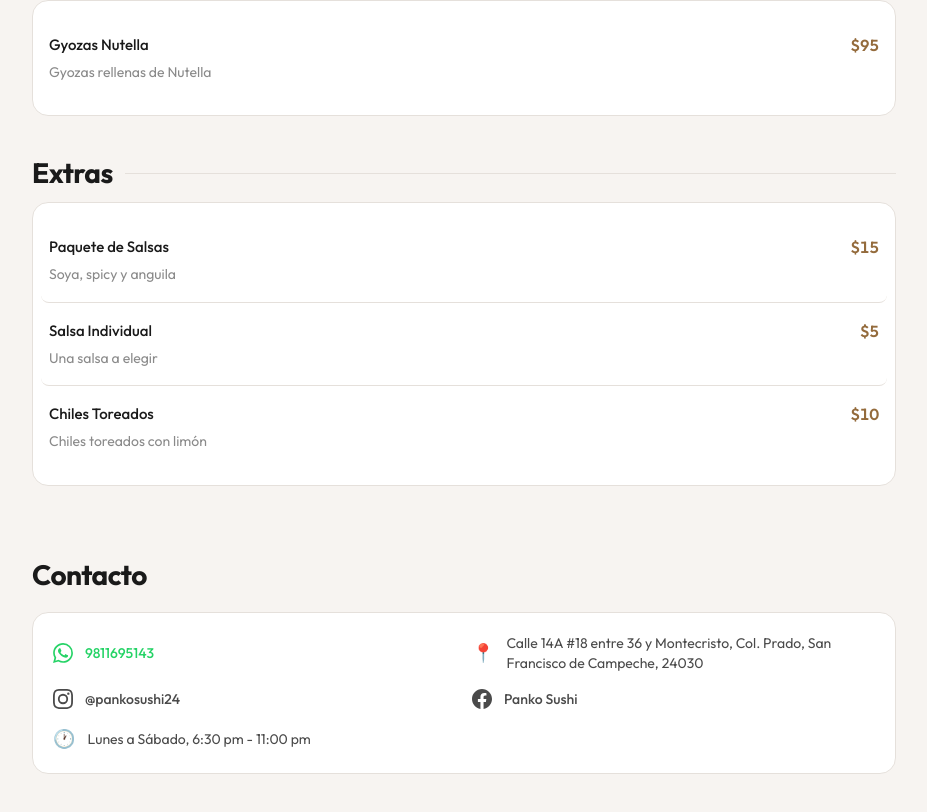
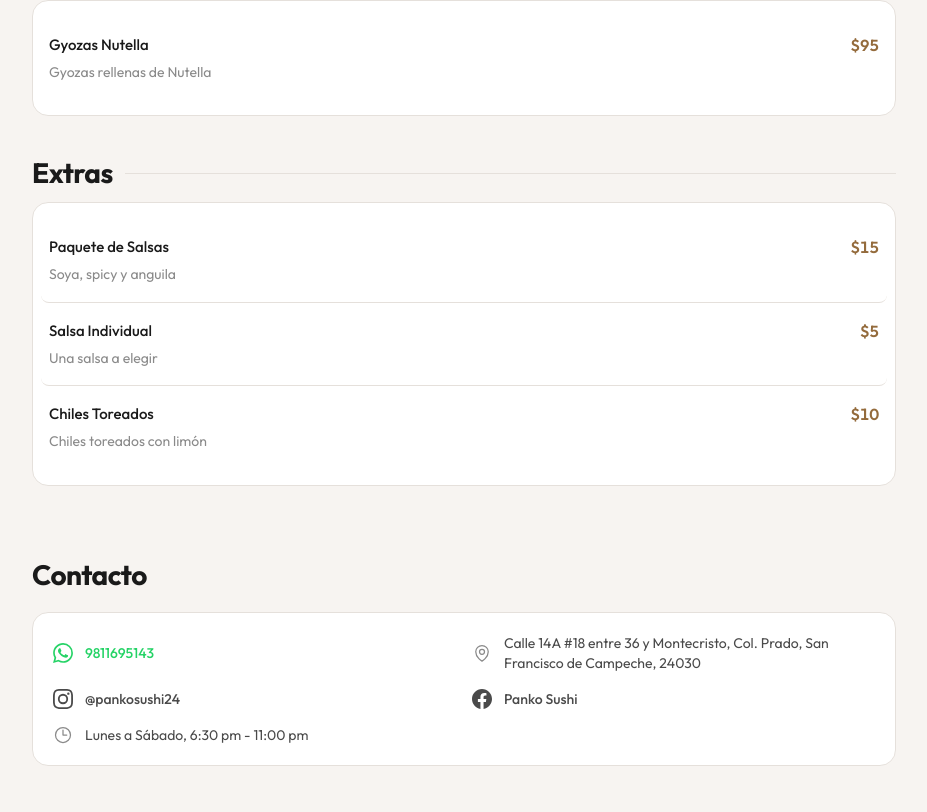
Before and after one commit to VictorLavalle/Panko-Sushi, a Next.js app: page / in a window 1280 px wide. Shown: the part 6325-7137 px from the top of the page, without its empty margins (176-1103 px from the left). Built offline with nearby package versions, Linux system fonts and the light colour scheme.

Commit message:
polish: replace emojis with SVG icons in contact section

```diff
--- a/src/components/RestaurantInfo.tsx
+++ b/src/components/RestaurantInfo.tsx
@@ -29,7 +29,10 @@ export function RestaurantInfo({ phone, address, addressUrl, instagram, instagra
           </a>
         </div>
         <div className="flex items-center gap-3">
-          <span className="text-lg" aria-hidden="true">📍</span>
+          <svg className="w-5 h-5 text-[var(--color-text-muted)] flex-shrink-0" fill="none" stroke="currentColor" viewBox="0 0 24 24" aria-hidden="true">
+            <path strokeLinecap="round" strokeLinejoin="round" strokeWidth={1.5} d="M15 10.5a3 3 0 11-6 0 3 3 0 016 0z" />
+            <path strokeLinecap="round" strokeLinejoin="round" strokeWidth={1.5} d="M19.5 10.5c0 7.142-7.5 11.25-7.5 11.25S4.5 17.642 4.5 10.5a7.5 7.5 0 1115 0z" />
+          </svg>
           <a href={addressUrl} target="_blank" rel="noopener noreferrer" className="text-[var(--color-text-secondary)] hover:text-[var(--color-text)] transition-colors">
             {address}
           </a>
@@ -51,7 +54,9 @@ export function RestaurantInfo({ phone, address, addressUrl, instagram, instagra
           </a>
         </div>
         <div className="flex items-center gap-3">
-          <span className="text-lg" aria-hidden="true">🕐</span>
+          <svg className="w-5 h-5 text-[var(--color-text-muted)] flex-shrink-0" fill="none" stroke="currentColor" viewBox="0 0 24 24" aria-hidden="true">
+            <path strokeLinecap="round" strokeLinejoin="round" strokeWidth={1.5} d="M12 6v6h4.5m4.5 0a9 9 0 11-18 0 9 9 0 0118 0z" />
+          </svg>
           <span className="text-[var(--color-text-secondary)]">{t("hero.hours")}</span>
         </div>
       </div>
```
